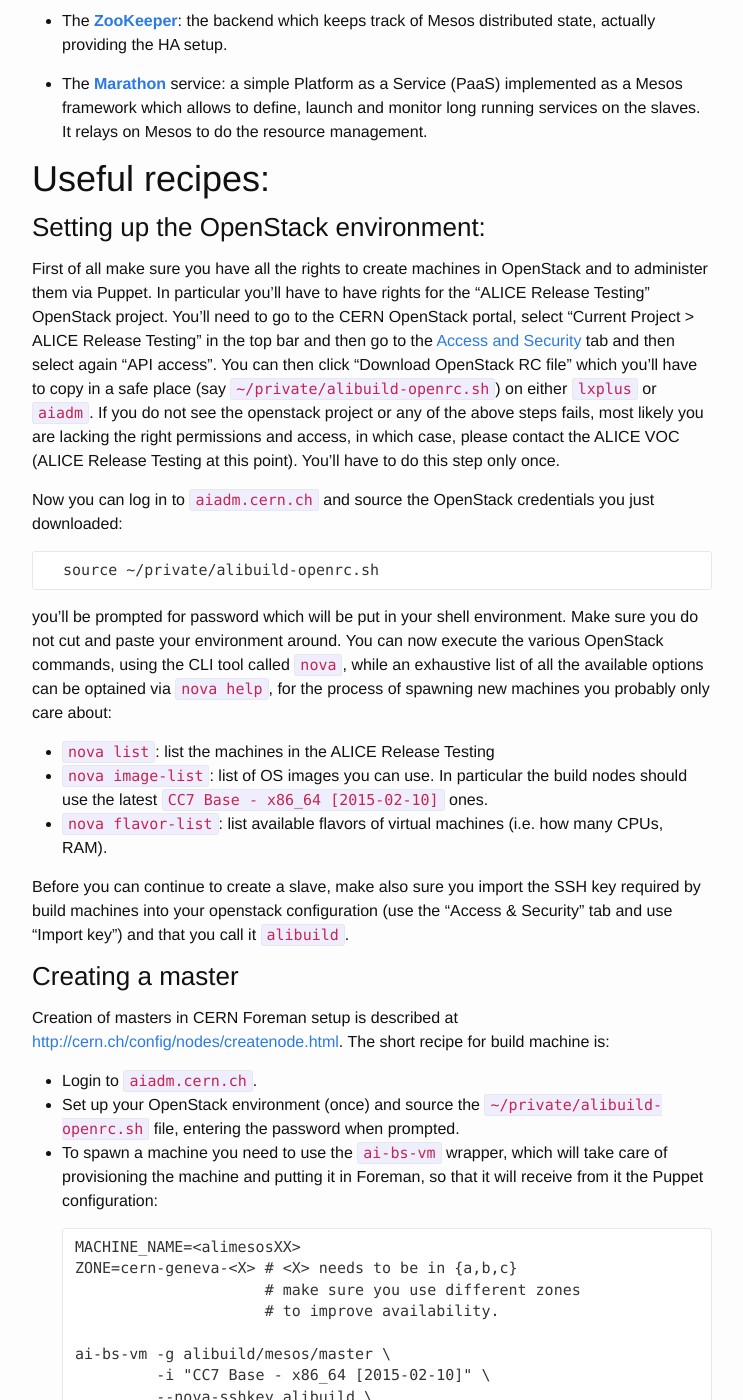
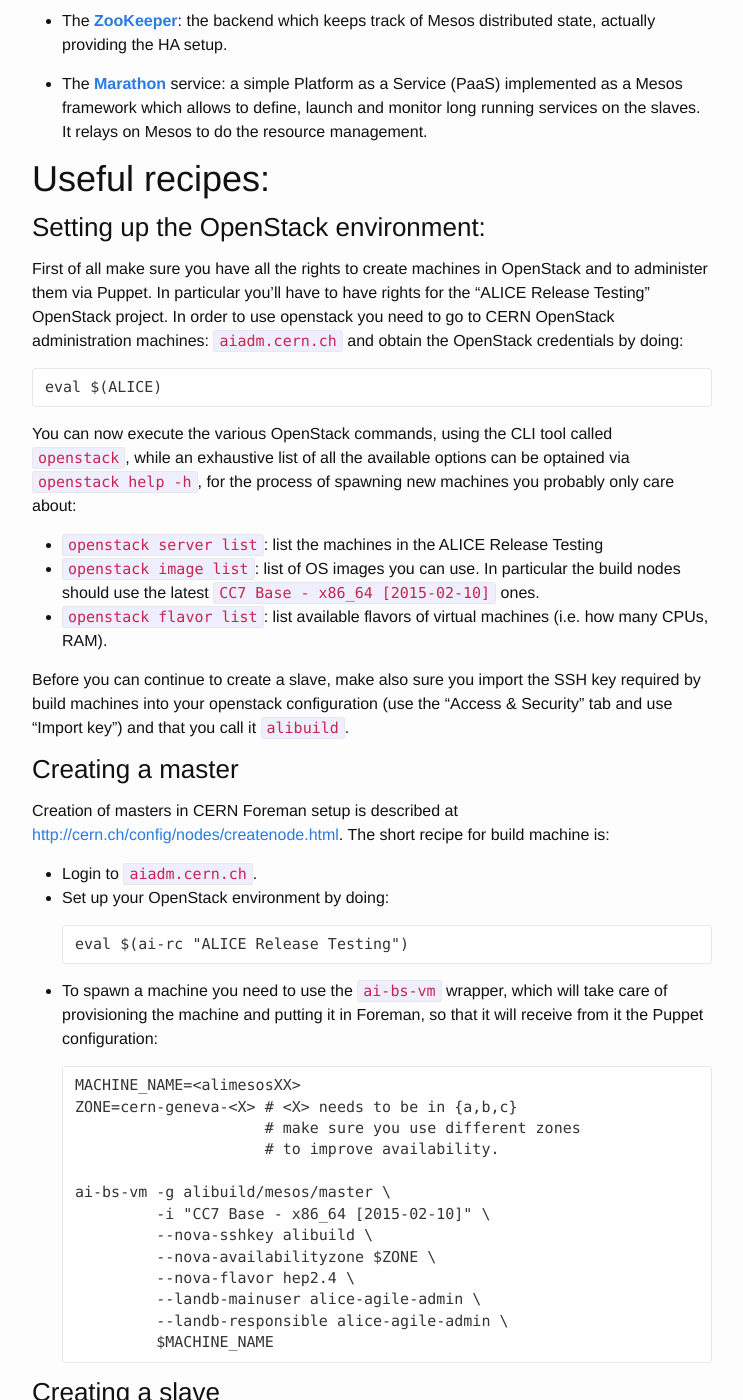
Before and after one commit to alisw/alisw.github.io, a Jekyll site: the page built from infrastructure-mesos.markdown, in a window 1280 px wide and 1400 px high, scrolled down 684 px. Shown: the whole window, without its empty margins (268-1011 px from the left). Built offline with Jekyll 4.4.1, drawn with Linux system fonts in a browser that asks for light colours; nearby versions of some CDN libraries; some of the changed text lies outside the part shown.

Commit message:
Adapt documentation to match new CERN/IT setup.
- Now uses kerberos for authentication.
- Replace nova commands with their openstack counterparts.

```diff
--- a/infrastructure-jenkins.markdown
+++ b/infrastructure-jenkins.markdown
@@ -32,9 +32,9 @@
 machine is:
 
 - Login to `aiadm.cern.ch`.
-- Set up your OpenStack environment (once) and source the
-  `~/private/{{site.builduser}}-openrc.sh` file, entering the password when
-  prompted.
+- Set up your OpenStack environment by doing:
+
+      eval $(ai-rc "{{site.experiment}} Release Testing")
 - To spawn a machine you need to use the `ai-bs-vm` wrapper, which will take
   care of provisioning the machine and putting it in Foreman, so that it will
   receive from it the Puppet configuration:
--- a/infrastructure-mesos.markdown
+++ b/infrastructure-mesos.markdown
@@ -46,36 +46,23 @@
 
 First of all make sure you have all the rights to create machines in OpenStack
 and to administer them via Puppet. In particular you'll have to have rights
-for the "{{site.openstack_project}}" OpenStack project. You'll need to go to
-the CERN OpenStack portal, select "Current Project >
-{{site.openstack_project}}" in the top bar and then go to the [Access and
-Security](https://openstack.cern.ch/dashboard/project/access_and_security/)
-tab and then select again "API access". You can then click "Download OpenStack
-RC file" which you'll have to copy in a safe place (say
-`~/private/{{site.builduser}}-openrc.sh`) on either `lxplus` or `aiadm`. If
-you do not see the openstack project or any of the above steps fails, most
-likely you are lacking the right permissions and access, in which case, please
-contact the {{site.experiment}} VOC ({{site.openstack_project}} at this
-point). You'll have to do this step only once.
+for the "{{site.openstack_project}}" OpenStack project. In order to use openstack
+you need to go to CERN OpenStack administration machines: `aiadm.cern.ch` and
+obtain the OpenStack credentials by doing:
 
-Now you can log in to `aiadm.cern.ch` and source the OpenStack credentials you
-just downloaded:
+    eval $({{site.experiment Release Testing}})
 
-      source ~/private/{{site.builduser}}-openrc.sh
+You can now execute the various OpenStack commands, using the CLI tool called
+`openstack`, while an exhaustive list of all the available options can be
+optained via `openstack help -h`, for the process of spawning new machines you probably
+only care about:
 
-you'll be prompted for password which will be put in your shell environment.
-Make sure you do not cut and paste your environment around.  You can now
-execute the various OpenStack commands, using the CLI tool called `nova`,
-while an exhaustive list of all the available options can be optained via
-`nova help`, for the process of spawning new machines you probably only care
-about:
-
-- `nova list`: list the machines in the {{site.openstack_project}}
-- `nova image-list`: list of OS images you can use. In
+- `openstack server list`: list the machines in the {{site.openstack_project}}
+- `openstack image list`: list of OS images you can use. In
   particular the build nodes should use the latest `{{site.openstack_image}}`
   ones.
-- `nova flavor-list`: list available flavors of virtual machines (i.e. how many
-  CPUs, RAM).
+- `openstack flavor list`: list available flavors of virtual machines (i.e. how
+  many CPUs, RAM).
 
 Before you can continue to create a slave, make also sure you import the SSH
 key required by build machines into your openstack configuration (use the
@@ -88,9 +75,9 @@
 machine is:
 
 - Login to `aiadm.cern.ch`.
-- Set up your OpenStack environment (once) and source the
-  `~/private/{{site.builduser}}-openrc.sh` file, entering the password when
-  prompted.
+- Set up your OpenStack environment by doing:
+
+      eval $(ai-rc "{{site.experiment}} Release Testing")
 - To spawn a machine you need to use the `ai-bs-vm` wrapper, which will take
   care of provisioning the machine and putting it in Foreman, so that it will
   receive from it the Puppet configuration:
@@ -116,9 +103,9 @@
 machine is:
 
 - Login to `aiadm.cern.ch`.
-- Set up your OpenStack environment (once) and source the
-  `~/private/{{site.builduser}}-openrc.sh` file, entering the password when
-  prompted.
+- Set up your OpenStack environment by doing:
+
+      eval $(ai-rc "{{site.experiment}} Release Testing")
 
 - To spawn a machine you need to use the `ai-bs-vm` wrapper, which will take
   care of provisioning the machine and putting it in Foreman, so that it will
@@ -136,7 +123,7 @@
                $MACHINE_NAME
 
 This will spawn a new machine. You can check the boot status either in the
-OpenStack GUI or via `nova list`. The `{{site.builduser}}` key used is the ssh
+OpenStack GUI or via `openstack server list`. The `{{site.builduser}}` key used is the ssh
 key available from the {{site.builduser}} user AFS account. Of course you
 should change the name of the machine (`<{{site.builduser}}XX>` in the
 example) and use a current image and flavor. If you have issues about the ssh
@@ -152,6 +139,8 @@
 the recipe for destoying slaves is:
 
 - Login to `aiadm.cern.ch`.
-- Setup the environment with `~/private/{{site.builduser}}-openrc.sh`
+- Set up your OpenStack environment by doing:
+
+      eval $(ai-rc "{{site.experiment}} Release Testing")
 - Delete the machine with `ai-kill-vm <{{site.builduser}}XX>`
 - Delete the previously attached volumes.
```
Also changed, not shown: infrastructure-frontend.markdown (+4 -3 lines).
